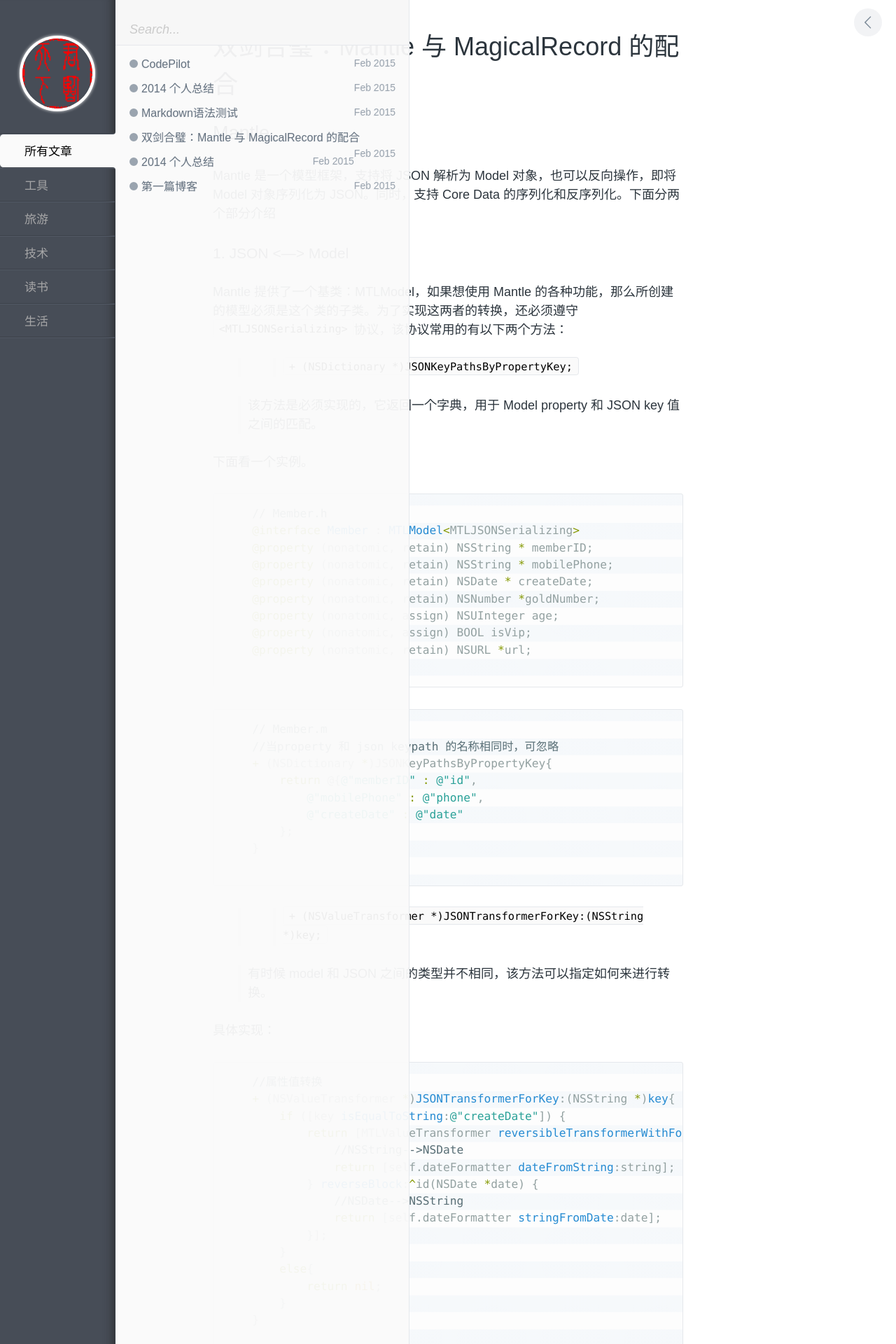
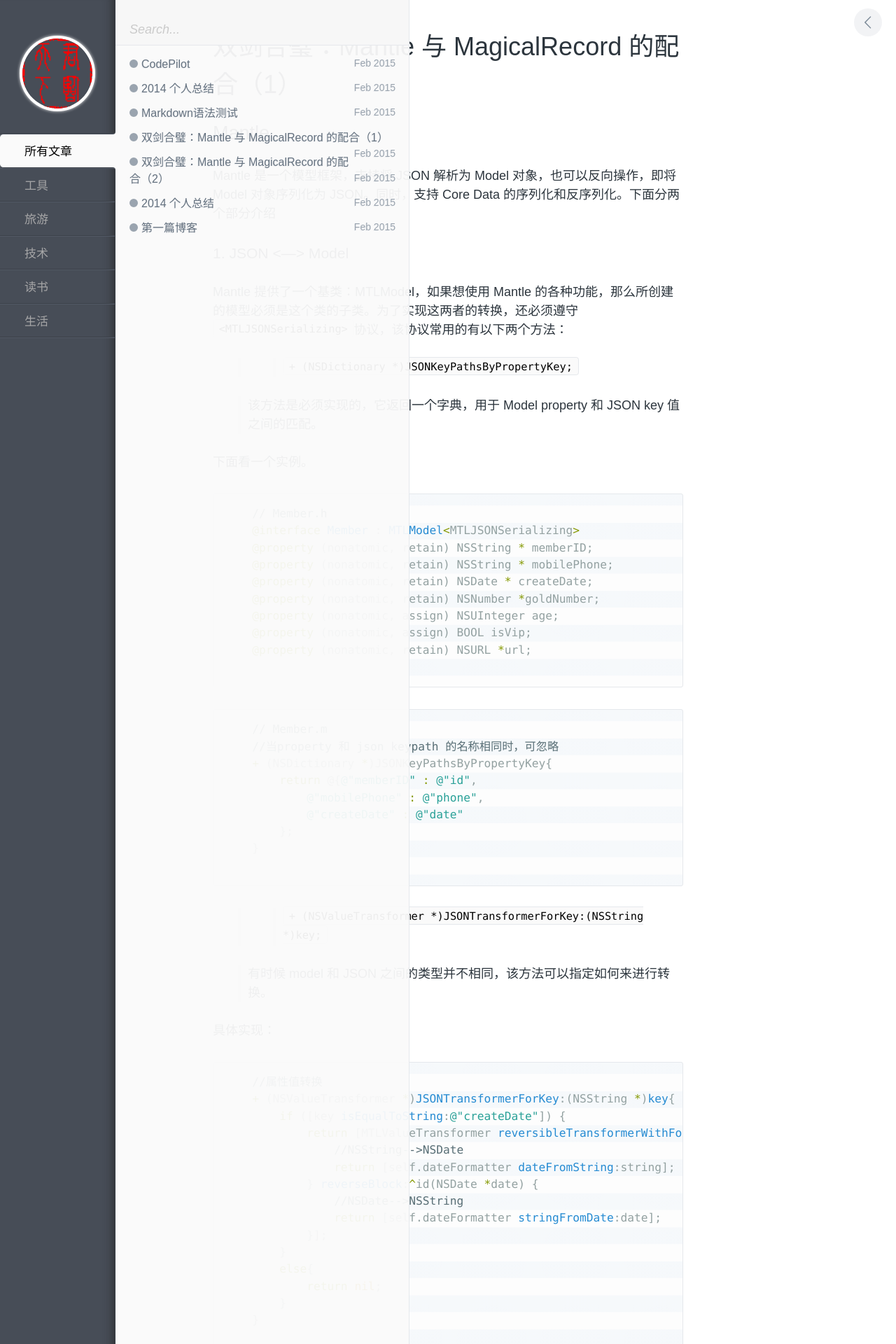
Before and after one commit to kingstal/kingstal.github.io, a Jekyll site: the page built from _posts/2015-02-09-tech-iOS-Mantle-MagicalRecord.md, in a window 1280 px wide. Shown: the top 1920 px of the page at 70% size. Built offline with Jekyll 4.4.1, drawn with Linux system fonts in a browser that asks for light colours.

Commit message:
add mantle-2

```diff
--- /dev/null
+++ b/_posts/2015-02-09-tech-iOS-Mantle-MagicalRecord(2).md
@@ -0,0 +1,20 @@
+---
+layout: post
+title: 双剑合璧：Mantle 与 MagicalRecord 的配合（2）
+category: 技术
+tags: JSON,Mantle,MagicalRecord,Core Data
+keywords: JSON,Mantle,MagicalRecord,Core Data
+description: Mantle 用于 JSON 和 Model 之间的转换，而 MagicalRecord 则方便将转换后的 Model 用于 Core Data 操作
+---
+
+
+## MagicalRecord
+
+
+
+
+
+
+## 参考
+[http://segmentfault.com/blog/lingchen/1190000002431365](http://segmentfault.com/blog/lingchen/1190000002431365)
+[http://www.raywenderlich.com/56879/magicalrecord-tutorial-ios](http://www.raywenderlich.com/56879/magicalrecord-tutorial-ios)
--- a/_posts/2015-02-09-tech-iOS-Mantle-MagicalRecord.md
+++ b/_posts/2015-02-09-tech-iOS-Mantle-MagicalRecord.md
@@ -1,6 +1,6 @@
 ---
 layout: post
-title: 双剑合璧：Mantle 与 MagicalRecord 的配合
+title: 双剑合璧：Mantle 与 MagicalRecord 的配合（1）
 category: 技术
 tags: JSON,Mantle,MagicalRecord,Core Data
 keywords: JSON,Mantle,MagicalRecord,Core Data
```
